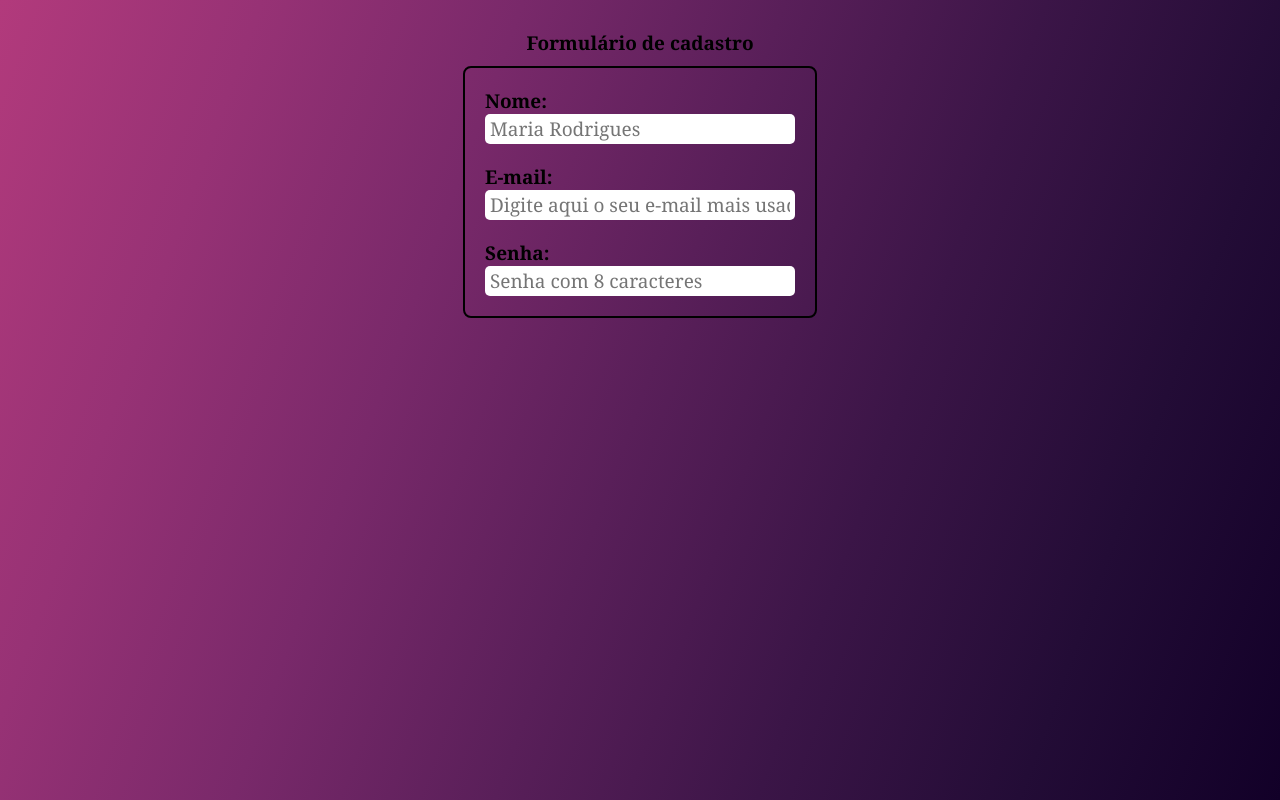
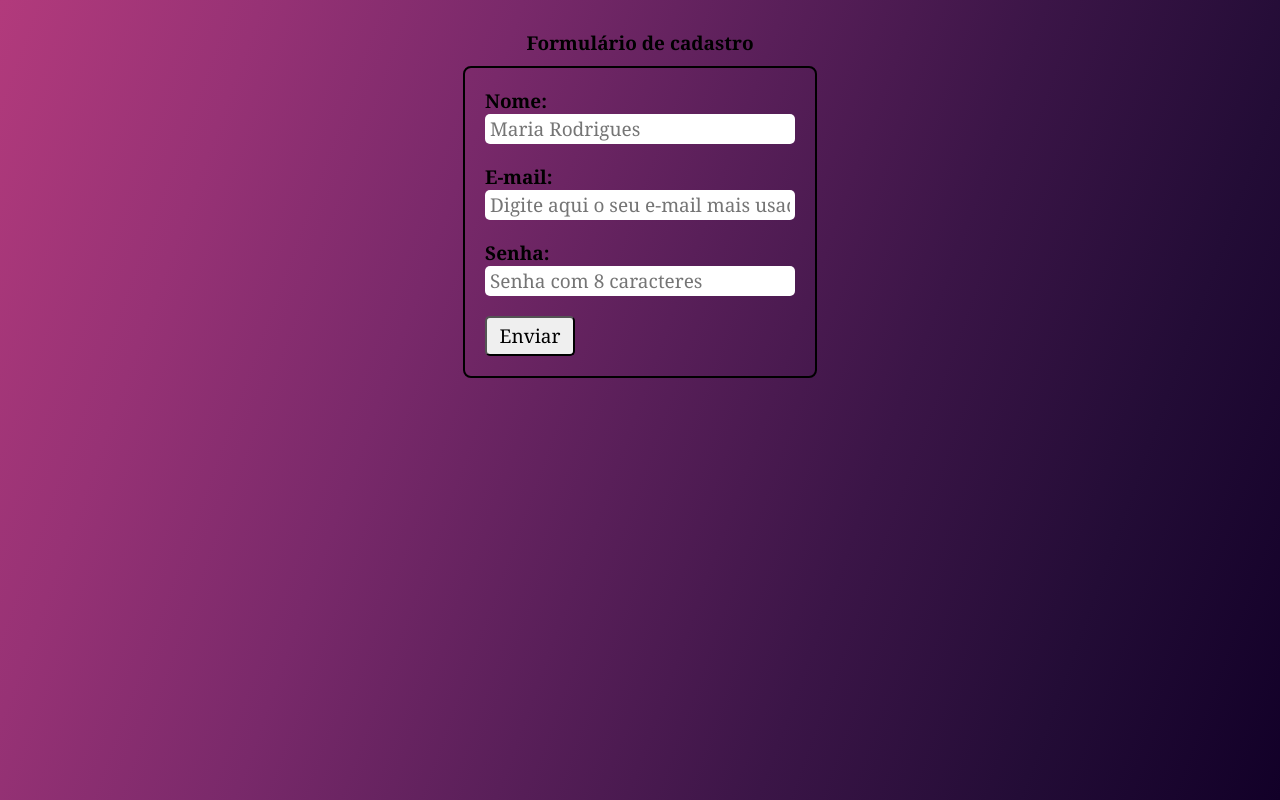
Before and after one commit to mscirl/front_end_ebac, a plain HTML site: page exercicio_html/index.html in a window 1280 px wide. Drawn offline with Linux system fonts and the light colour scheme.

Commit message:
Add files via upload
adição de button para envio das informações

```diff
--- a/exercicio_html/index.html
+++ b/exercicio_html/index.html
@@ -25,6 +25,10 @@
                 <label for="password">Senha:</label>
                 <input type="password" id="senha" name="password" minlength="8" maxlength="8" required placeholder="Senha com 8 caracteres">
             </div>
+            <div>
+                <button type="submit" id="send-form">Enviar</button>
+            </div>
+
             </fieldset>
         </div>
     </form>
--- a/exercicio_html/style.css
+++ b/exercicio_html/style.css
@@ -55,3 +55,14 @@ input {
 fieldset {
     gap: 30px;
 }
+
+button {
+    padding: 5px;
+    border-radius: 5px;
+    width: 90px;
+}
+
+button:hover {
+    color: #b23a7c;
+    cursor: pointer;
+}
```
